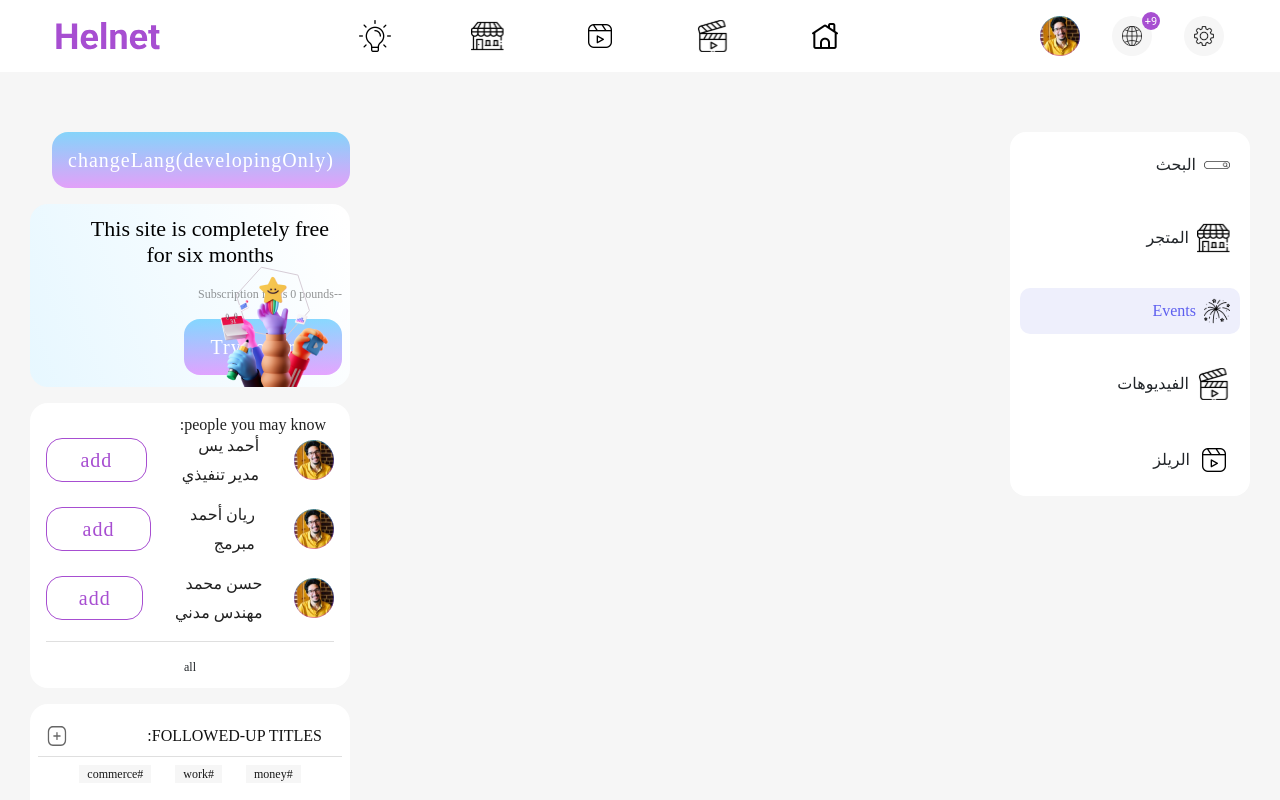
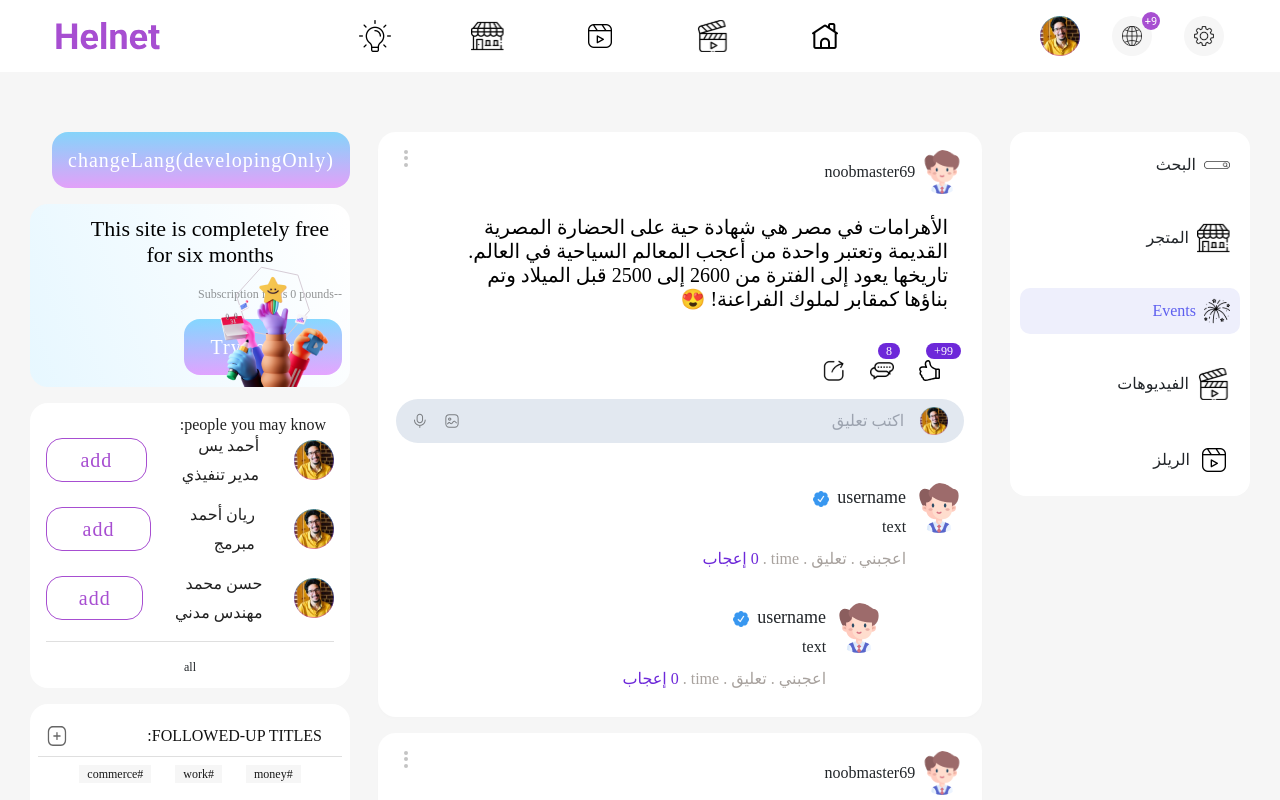
Before and after one commit to mohamedmansour0991/Helnet, a React (Vite) app: page /event in a window 1280 px wide. Shown: the top 800 px of the page. Built offline with nearby package versions, Linux system fonts and the light colour scheme; a web font is replaced by a local one.

Commit message:
preview the posts

```diff
--- a/src/App.jsx
+++ b/src/App.jsx
@@ -39,7 +39,7 @@ function App() {
   return (
     <BrowserRouter>
       <Routes>
-        <Route path="" element={<Button children={"Button"} />} />
+        {/* <Route path="" element={<Button children={"Button"} />} />  */}
         <Route path="/login" element={<Login />} />
         <Route path="/register" element={<Signup />} />
         <Route path="/forget-pass" element={<Forgetpass />} />
@@ -63,6 +63,7 @@ function App() {
         {/* <Route path="" element={<Reels />} /> */}
 
         {/* <Route path="" element={<Profile />} /> */}
+        <Route path="/" element={<MainPage />} />
         <Route path="/:allroute" element={<MainPage />} />
         {/* <Route path="/" element={<MainPage />} /> */}
         {/* <Route path="/home" element={<MainPage />} /> */}
--- a/src/pages/mainPage/MainPage.jsx
+++ b/src/pages/mainPage/MainPage.jsx
@@ -24,13 +24,14 @@ export default function MainPage() {
       <main className={`main ${direction}`}>
         <MainMenu mainMenuLabels={mainMenuLabels} />
         <div className="container">
-          {name === "home" ? (
-            <Posts />
+          <Posts />
+          {/* {name === "home" ? (
+            <SinglePost />
           ) : name === "reel" ? (
             <Reels />
           ) : (
             name === "settings" && <Settings />
-          )}
+          )} */}
         </div>
         <Aside />
       </main>
```
